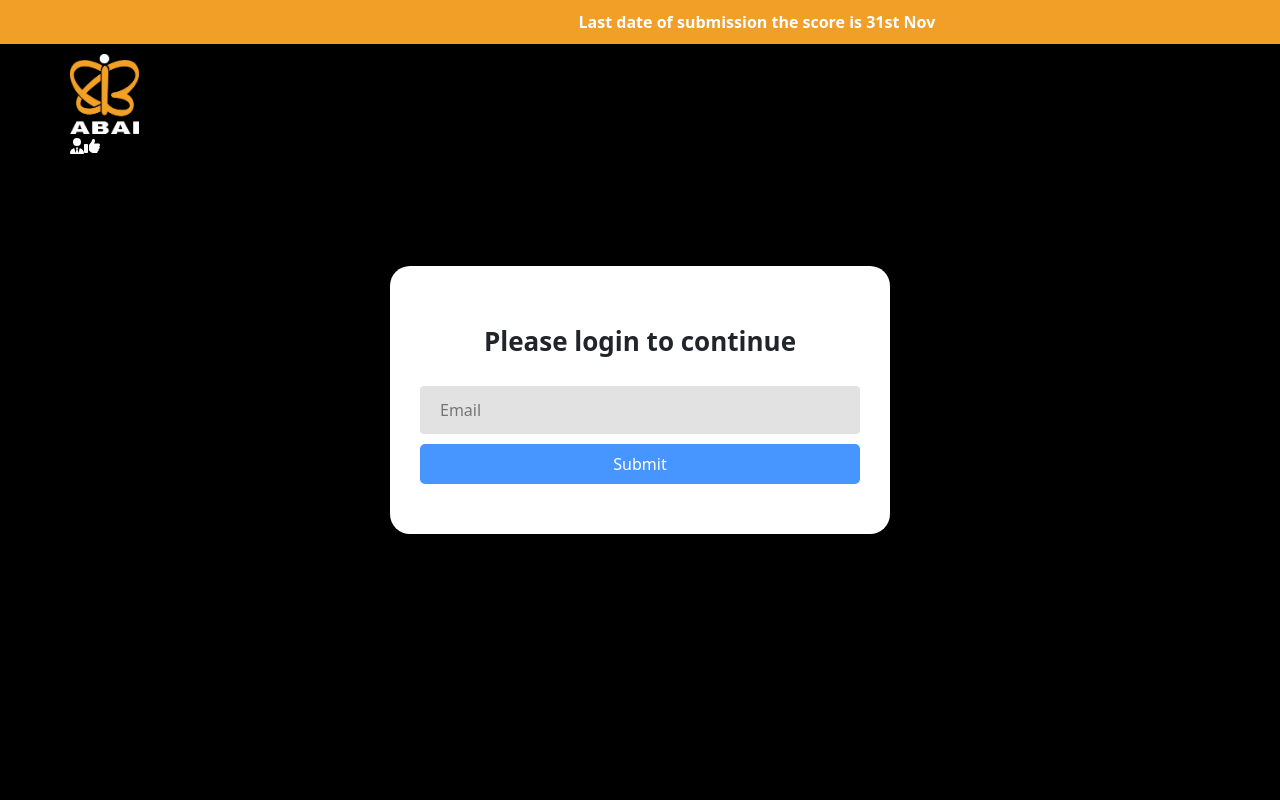
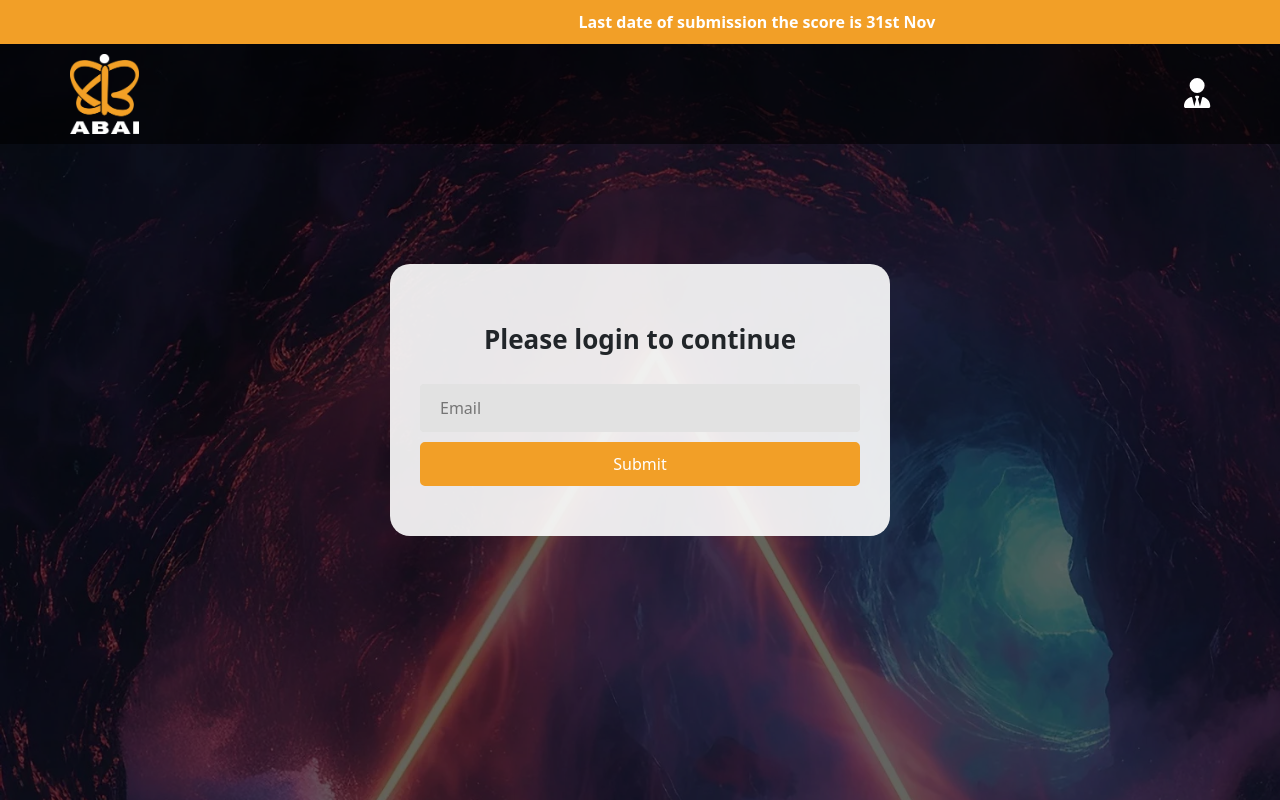
Before and after one commit to Bharat-Rajoriya/WFAX_JURY_PANEL, a React (Vite) app: page / in a window 1280 px wide. Built offline with nearby package versions, Linux system fonts and the light colour scheme.

Commit message:
designpart2

```diff
--- a/src/Components/Navbar.tsx
+++ b/src/Components/Navbar.tsx
@@ -15,12 +15,10 @@ const Navbar = () => {
         <div className="container">
           <a className="navbar-brand" href="#">
             <img src="/Images/logo.webp" alt="logo" height="80px" />
-            <div className="login_box">
-            <FontAwesomeIcon icon={faUserTie} style={{color: "#ffffff",}} />
-            <FontAwesomeIcon icon={faThumbsUp} style={{color:'white'}}/>
-
+          </a>
+          <div className="login_box">
+            <FontAwesomeIcon icon={faUserTie} style={{color: "#ffffff",fontSize:'30px'}} />
             </div>
-          </a>
         </div>
     </div>
 
--- a/src/Components/Signin.tsx
+++ b/src/Components/Signin.tsx
@@ -13,7 +13,7 @@ const Signin = () => {
         <div className="form">
         <form action="/register" method="post">
           <input type="email" name="email" placeholder="Email" id="email" />
-          <button>Submit</button>
+          <button className="btn_submit">Submit</button>
           </form>
         </div>
         </div>
--- a/src/assets/Navbar.css
+++ b/src/assets/Navbar.css
@@ -41,8 +41,9 @@
   .container{
     padding: 10px 0px;
     display: flex;
-    flex-direction: column;
+    flex-direction: row;
     justify-content: space-between;
+    align-items: center;
   }
 
   @keyframes scroll {
--- a/src/assets/Signin.css
+++ b/src/assets/Signin.css
@@ -7,13 +7,17 @@
     width: 100%;
     justify-content: center;
     align-items: center;
-    background-color: black;
+    background-color: rgba(0, 0, 0, 0.6);
+    background-image: url('/public/Images/bg.webp');
+    background-blend-mode: darken;
+    background-size: cover;
+    background-attachment: fixed;
 }
 
 .singin_form_block{
     padding: 50px 30px;
     border-radius: 20px;
-    background-color: white;
+    background-color: rgba(255, 255, 255, 0.9);
     min-width: 500px;
 
 }
@@ -68,3 +72,18 @@
     color: #4796ff;
     text-decoration: none;
   }
+
+  .btn_submit{
+    background-color: #F29F27 !important;
+    font-weight: 500;
+    border: solid 2px #F29F27 !important;
+    transition: all;
+    transition-duration: .3s;
+  }
+
+  .btn_submit:hover{
+    background-color: white !important;
+    font-weight: 500;
+    color: #F29F27;
+    border: solid 2px #F29F27 !important;
+  }
```
Also changed, not shown: public/Images/bg.webp (added), src/assets/Images/ABHI-logo (1).webp (deleted).
